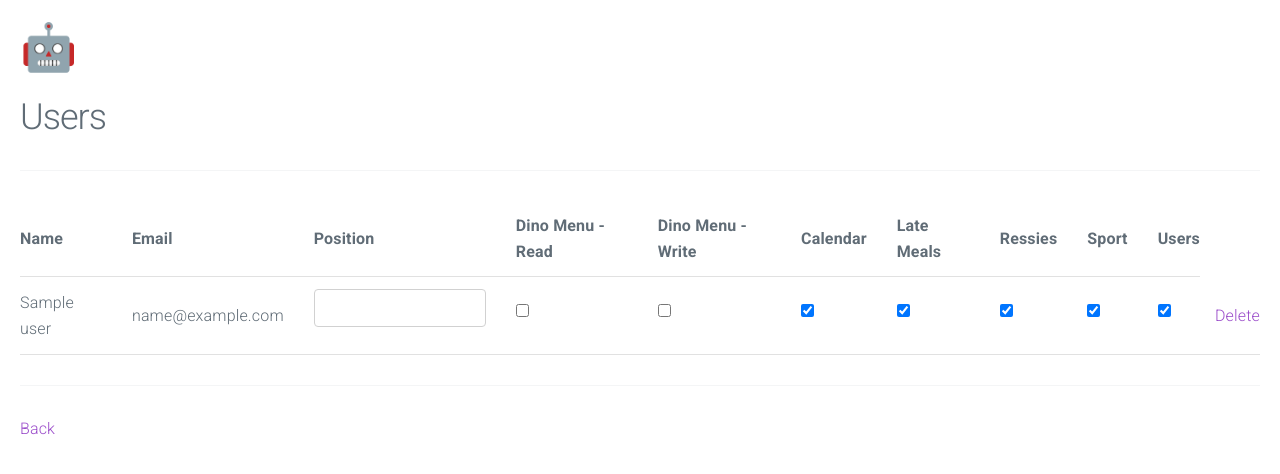
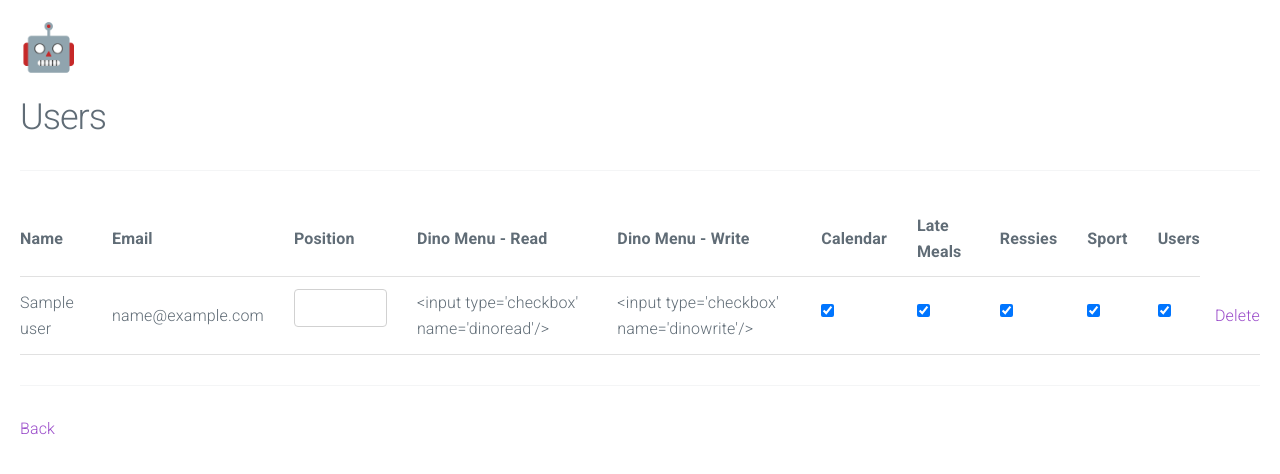
Before and after one commit to Baxter-College/baxtabot, a Python web app: template templates/users.html in a window 1280 px wide. Shown: the top 474 px of the page. Run offline with Jinja, Linux system fonts and the light colour scheme; the template is opened without the code that fills it: most values are stand-ins (such as "Sample title", 1, 10 or a date in 2020); some libraries are stand-ins or nearby versions.

Commit message:
trying another syntax for jinja

```diff
--- a/templates/layout.html
+++ b/templates/layout.html
@@ -61,12 +61,6 @@
 			}
 
 		</style>
-		<script>
-			function pyBooltoJS(bool) {
-				if (bool == "True") return true;
-				else return false;
-			}
-		</script>
 	</head>
 	<body>
 		<h1><a href="/" style="text-decoration:none;">🤖</a></h1>
--- a/templates/users.html
+++ b/templates/users.html
@@ -26,8 +26,8 @@
 					<td>{{ user.name }}</td>
 					<td>{{ user.email }}</td>
                     <td><input type="text" defaultValue="{{ user.position }}" name="position" /></td>
-					<td><input type="checkbox" {% if (user.dinoread == "True") %}checked="checked"{% endif %} /></td>
-					<td><input type="checkbox" {% if (user.dinowrite == "True") %}checked="checked"{% endif %} /></td>
+					<td>{{ "<input type='checkbox' name='dinoread' checked/>" if user.dinoread else "<input type='checkbox' name='dinoread'/>"}}</td>
+					<td>{{ "<input type='checkbox' name='dinowrite' checked/>" if user.dinowrite else "<input type='checkbox' name='dinowrite'/>"}}</td>
 					<td><input type="checkbox" checked="{{ user.calendar }}" /></td>
                     <td><input type="checkbox" checked="{{ user.latemeals }}" /></td>
                     <td><input type="checkbox" checked="{{ user.ressies }}" /></td>
```
